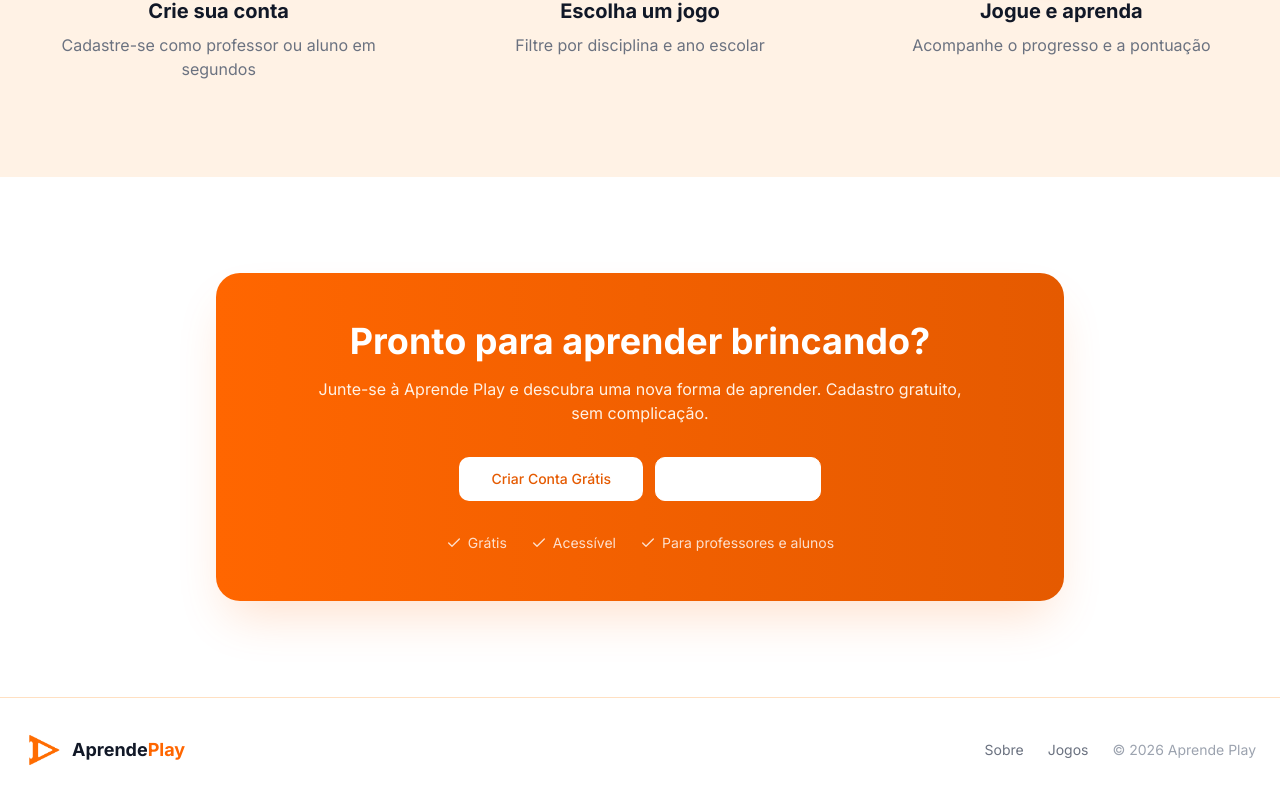
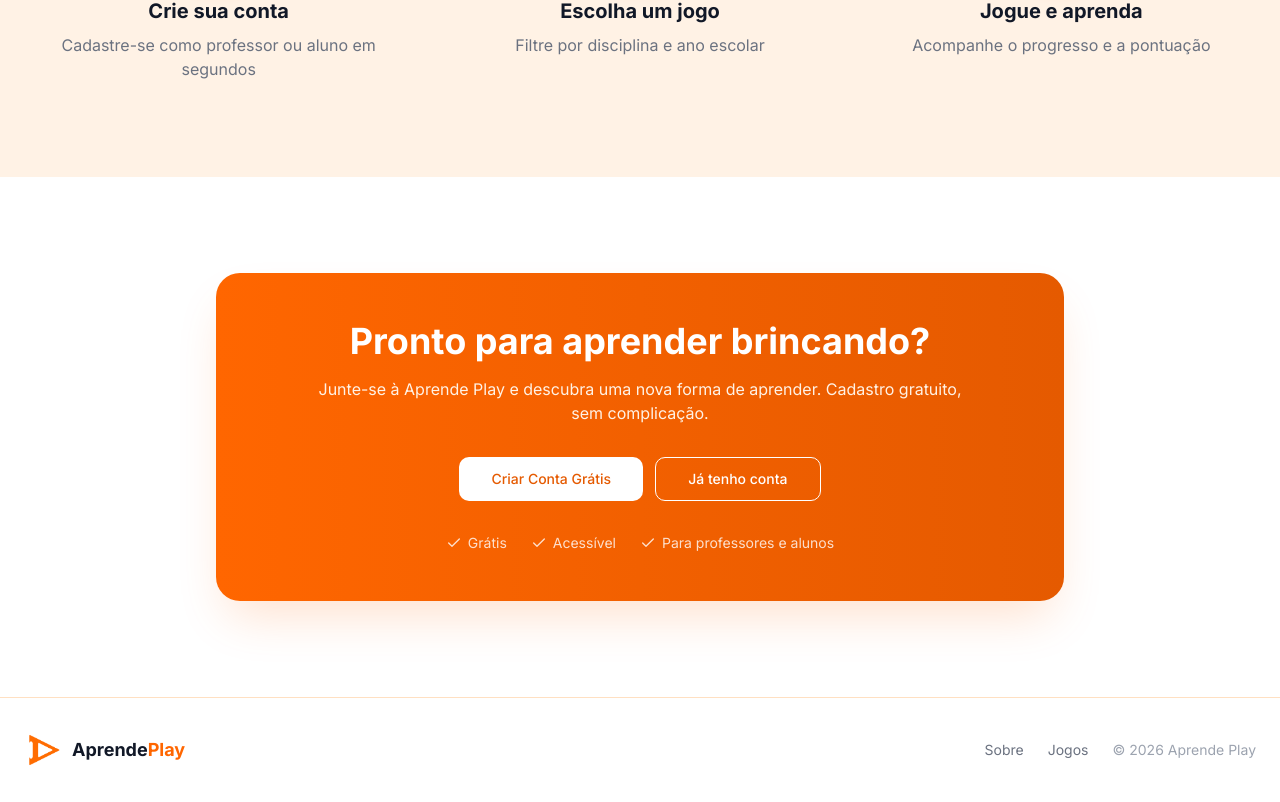
Before and after one commit to NicolasRepository/aprende-play, a Next.js app: page / in a window 1280 px wide. Shown: the part 1596-2398 px from the top of the page. Built offline with nearby package versions, Linux system fonts and the light colour scheme; no server answers.

Commit message:
Update page.tsx

```diff
--- a/app/page.tsx
+++ b/app/page.tsx
@@ -209,13 +209,17 @@ export default function HomePage() {
                   {user ? 'Explorar Jogos' : 'Criar Conta Grátis'}
                 </Button>
               </Link>
+            {!user && (
               <Link href="/login">
-                {!user && (
-                  <Button size="lg" variant="outline" className="border-white text-white hover:bg-white/10 hover:text-white">
-                    Já tenho conta
-                  </Button>
-                )}
+                <Button
+                  size="lg"
+                  variant="outline"
+                  className="bg-transparent border-white text-white hover:bg-white/10 hover:text-white"
+                >
+                  Já tenho conta
+                </Button>
               </Link>
+            )}
             </div>
             <div className="flex flex-wrap justify-center gap-6 mt-8 text-white/80 text-sm">
               <span className="flex items-center gap-1.5">
```
